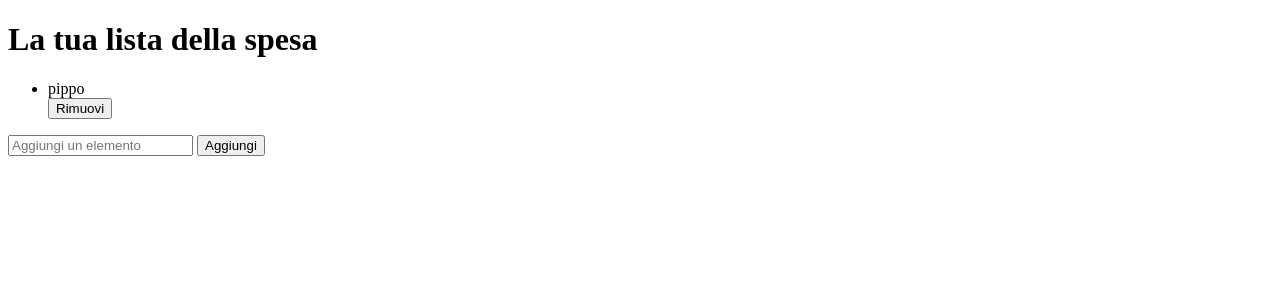
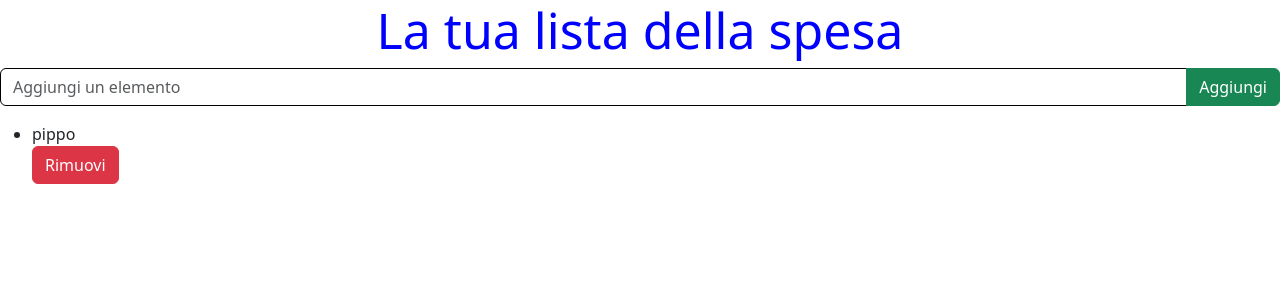
Before and after one commit to dangelo-luca/lista-spesa-pt-2, a Flask app: page / in a window 1280 px wide. Shown: the top 300 px of the page. Run offline with Flask 3, Linux system fonts and the light colour scheme.

Commit message:
migliorato estetica

```diff
--- a/templates/index.html
+++ b/templates/index.html
@@ -1,17 +1,38 @@
 <!DOCTYPE html>
 <html>
 <head>
+<title>Lista</title>
 <meta charset="UTF-8">
 <meta name="viewport" content="width=device-width, initial-scale=1.0">
+<link href="https://cdn.jsdelivr.net/npm/bootstrap@5.3.3/dist/css/bootstrap.min.css" rel="stylesheet">
+<script src="https://cdn.jsdelivr.net/npm/bootstrap@5.3.3/dist/js/bootstrap.bundle.min.js"></script>
 </head>
+<style>
+    h1{
+        color:blue;
+        text-align: center;
+        font-size: 50px;
+    }
+
+
+
+</style>
 <body>
     <h1>La tua lista della spesa</h1>
+
+    <form action="/aggiungi" method="post" class="inserimento">
+        <div class="input-group mb-3">
+            <input type="text" name="elemento" class="form-control" placeholder="Aggiungi un elemento" style="border: 1px solid black;">
+            <button class="btn btn-success" type="submit">Aggiungi</button>
+          </div>
+    </form>
+
     {% if lista_spesa %} <!--utilizziamo la condizione  per verificare se nella lista è presente qualche elemento oppure e vuota -->
         <ul>
             {% for elemento in lista_spesa %}<!--utilizziamo il for per stampare tutti gli elemtenti presenti nella lista-->
                 <li>{{ elemento }}</li>
-                <form action="/rimuovi/{{ loop.index0 }}" method="post" style="display:inline;">
-                    <button type="submit">Rimuovi</button>
+                <form action="/rimuovi/{{ loop.index0 }}" method="post" style="display:inline; margin: 0px;">
+                    <button class="btn btn-danger" type="submit">Rimuovi</button>
                 </form>
             {% endfor %}
         </ul>
@@ -19,9 +40,8 @@
         <p>La lista è vuota.</p>
     {% endif %}
 
-    <form action="/aggiungi" method="post">
-        <input type="text" name="elemento" placeholder="Aggiungi un elemento" required>
-        <button type="submit">Aggiungi</button>
-    </form>
+
+
+
 </body>
 </html>
```
